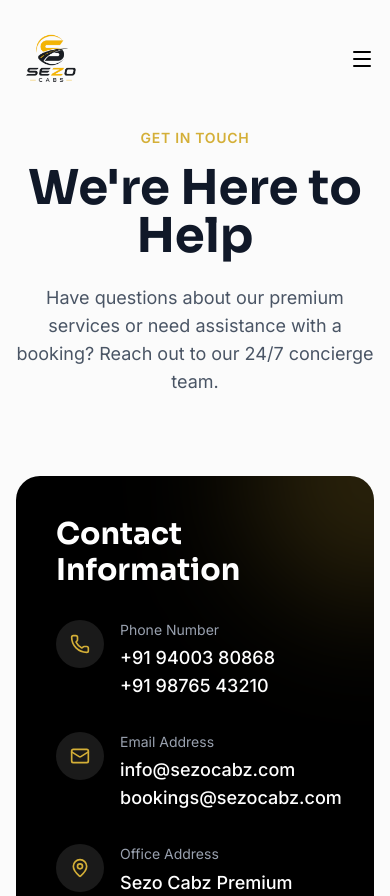
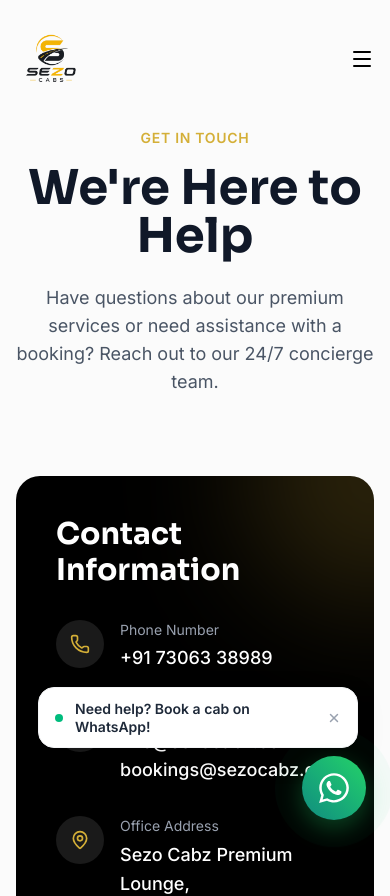
Before and after one commit to Abhinav-THAJ/sezo-cabs, a Next.js app: page /contact in a window 390 px wide. Shown: the top 896 px of the page. Built offline with nearby package versions, Linux system fonts and the light colour scheme.

Commit message:
feat: Add premium floating WhatsApp button and update phone number to 7306338989

```diff
--- a/src/app/book/BookingClient.tsx
+++ b/src/app/book/BookingClient.tsx
@@ -264,7 +264,7 @@
   const handleBook = (e: React.FormEvent) => {
     e.preventDefault();
     const msg = `*New Cab Booking — Sezo Cabz* 🚖\n──────────────────────────────\n*Name:* ${name}\n*Phone:* ${phone}\n*Ride Type:* ${rideType}\n*Pickup:* ${pickup || "—"}\n*Destination:* ${destination || "—"}\n*Vehicle:* ${vehicle}\n*Passengers:* ${passengers}\n*Date & Time:* ${date || "—"} at ${time || "—"}\n*Notes:* ${notes || "None"}`.trim();
-    window.open(`https://wa.me/919400380868?text=${encodeURIComponent(msg)}`, "_blank");
+    window.open(`https://wa.me/917306338989?text=${encodeURIComponent(msg)}`, "_blank");
   };
 
   return (
--- a/src/app/contact/page.tsx
+++ b/src/app/contact/page.tsx
@@ -23,7 +23,7 @@
     `.trim();
 
     const encodedMessage = encodeURIComponent(message);
-    window.open(`https://wa.me/919400380868?text=${encodedMessage}`, "_blank");
+    window.open(`https://wa.me/917306338989?text=${encodedMessage}`, "_blank");
   };
 
   const handleChange = (e: React.ChangeEvent<HTMLInputElement | HTMLTextAreaElement>) => {
@@ -58,8 +58,7 @@
                 </div>
                 <div>
                   <h4 className="text-sm text-gray-400 mb-1">Phone Number</h4>
-                  <p className="text-lg font-medium">+91 94003 80868</p>
-                  <p className="text-lg font-medium">+91 98765 43210</p>
+                  <p className="text-lg font-medium">+91 73063 38989</p>
                 </div>
               </div>
 
--- a/src/app/layout.tsx
+++ b/src/app/layout.tsx
@@ -5,6 +5,7 @@
 import SmoothScroll from "@/components/SmoothScroll";
 import Navbar from "@/components/Navbar";
 import Footer from "@/components/Footer";
+import WhatsAppButton from "@/components/WhatsAppButton";
 
 const inter = Inter({ variable: "--font-inter", subsets: ["latin"], display: "swap" });
 const sora = Sora({ variable: "--font-sora", subsets: ["latin"], display: "swap" });
@@ -61,7 +62,7 @@
   description:
     "Premium cab and tour package service in Kerala, India. Offering airport transfers, local rides, outstation travel, and curated Kerala tour packages.",
   url: SITE_URL,
-  telephone: "+919400380868",
+  telephone: "+917306338989",
   email: "info@sezocabz.com",
   address: {
     "@type": "PostalAddress",
@@ -77,6 +78,7 @@
     { "@type": "City", name: "Kochi" },
     { "@type": "City", name: "Munnar" },
     { "@type": "City", name: "Alappuzha" },
+    { "@type": "City", name: "Wayanad" },
     { "@type": "City", name: "Wayanad" },
   ],
   priceRange: "₹₹",
@@ -111,6 +113,7 @@
           <Navbar />
           <main className="flex-grow">{children}</main>
           <Footer />
+          <WhatsAppButton />
         </SmoothScroll>
       </body>
     </html>
--- a/src/components/DriverRegistrationForm.tsx
+++ b/src/components/DriverRegistrationForm.tsx
@@ -39,7 +39,7 @@
       `📎 License & RC Book photos will be sent separately in this chat.`,
     ].join("\n");
 
-    window.open(`https://wa.me/919400380868?text=${encodeURIComponent(msg)}`, "_blank");
+    window.open(`https://wa.me/917306338989?text=${encodeURIComponent(msg)}`, "_blank");
     setSubmitted(true);
   };
 
--- a/src/components/Footer.tsx
+++ b/src/components/Footer.tsx
@@ -61,7 +61,7 @@
               </li>
               <li className="flex items-center gap-3">
                 <Phone size={18} className="text-gold shrink-0" />
-                <span>+91 94003 80868</span>
+                <span>+91 73063 38989</span>
               </li>
               <li className="flex items-center gap-3">
                 <Mail size={18} className="text-gold shrink-0" />
--- /dev/null
+++ b/src/components/WhatsAppButton.tsx
@@ -0,0 +1,73 @@
+"use client";
+
+import { motion, AnimatePresence } from "framer-motion";
+import { useState, useEffect } from "react";
+import { FaWhatsapp } from "react-icons/fa";
+
+export default function WhatsAppButton() {
+  const [showTooltip, setShowTooltip] = useState(false);
+  const [isMounted, setIsMounted] = useState(false);
+
+  useEffect(() => {
+    setIsMounted(true);
+    // Show the tooltip after 3 seconds to attract attention
+    const timer = setTimeout(() => {
+      setShowTooltip(true);
+    }, 3000);
+    return () => clearTimeout(timer);
+  }, []);
+
+  if (!isMounted) return null;
+
+  return (
+    <div className="fixed bottom-6 right-6 z-50 flex flex-col items-end gap-2 pointer-events-none select-none">
+      <AnimatePresence>
+        {showTooltip && (
+          <motion.div
+            initial={{ opacity: 0, y: 15, scale: 0.9 }}
+            animate={{ opacity: 1, y: 0, scale: 1 }}
+            exit={{ opacity: 0, y: 15, scale: 0.9 }}
+            className="pointer-events-auto flex items-center gap-3 bg-white text-gray-800 px-4 py-3 rounded-2xl shadow-[0_10px_30px_rgba(0,0,0,0.1)] border border-gray-100 text-sm font-semibold mr-2 max-w-xs relative"
+          >
+            <span className="relative flex h-2 w-2 shrink-0">
+              <span className="animate-ping absolute inline-flex h-full w-full rounded-full bg-emerald-400 opacity-75"></span>
+              <span className="relative inline-flex rounded-full h-2 w-2 bg-emerald-500"></span>
+            </span>
+            <span className="leading-tight">Need help? Book a cab on WhatsApp!</span>
+            <button
+              onClick={() => setShowTooltip(false)}
+              className="text-gray-400 hover:text-gray-600 ml-1 transition-colors focus:outline-none cursor-pointer"
+              aria-label="Close tooltip"
+            >
+              <svg xmlns="http://www.w3.org/2000/svg" width="14" height="14" viewBox="0 0 24 24" fill="none" stroke="currentColor" strokeWidth="2.5" strokeLinecap="round" strokeLinejoin="round">
+                <line x1="18" y1="6" x2="6" y2="18"></line>
+                <line x1="6" y1="6" x2="18" y2="18"></line>
+              </svg>
+            </button>
+          </motion.div>
+        )}
+      </AnimatePresence>
+
+      <motion.a
+        href="https://wa.me/917306338989?text=Hello%20Sezo%20Cabs!%20I'm%20interested%20in%20booking%20a%20cab%20/%20tour%20package."
+        target="_blank"
+        rel="noopener noreferrer"
+        aria-label="Chat on WhatsApp"
+        className="pointer-events-auto relative flex items-center justify-center w-16 h-16 rounded-full bg-gradient-to-tr from-[#128C7E] to-[#25D366] text-white shadow-[0_8px_24px_rgba(37,211,102,0.3)] hover:shadow-[0_12px_32px_rgba(37,211,102,0.5)] transition-shadow duration-300 focus:outline-none focus:ring-4 focus:ring-emerald-300 cursor-pointer"
+        whileHover={{ scale: 1.1 }}
+        whileTap={{ scale: 0.9 }}
+        initial={{ opacity: 0, scale: 0.5 }}
+        animate={{ opacity: 1, scale: 1 }}
+        transition={{ type: "spring", stiffness: 260, damping: 20 }}
+      >
+        {/* Glow Ring Behind the Button */}
+        <span className="absolute inset-0 rounded-full bg-emerald-500/25 -z-10 animate-ping" style={{ animationDuration: '2.5s' }}></span>
+
+        {/* Outer subtle shadow pulse */}
+        <span className="absolute -inset-1.5 rounded-full bg-gradient-to-tr from-[#128C7E] to-[#25D366] opacity-0 hover:opacity-20 blur-md transition-opacity duration-300 -z-20"></span>
+
+        <FaWhatsapp className="w-8.5 h-8.5 text-white" />
+      </motion.a>
+    </div>
+  );
+}
--- a/src/components/home/CTAs.tsx
+++ b/src/components/home/CTAs.tsx
@@ -21,10 +21,10 @@
               <p className="text-gray-600 mb-8 max-w-md">Our concierge team is available round the clock to assist you with your travel needs.</p>
 
               <div className="flex flex-col sm:flex-row gap-4 w-full sm:w-auto justify-center">
-                <a href="https://wa.me/919400380868" target="_blank" rel="noopener noreferrer" className="inline-flex items-center justify-center gap-2 bg-black text-white px-6 py-3 rounded-full font-medium hover:bg-gray-900 transition-colors w-full sm:w-auto">
+                <a href="https://wa.me/917306338989" target="_blank" rel="noopener noreferrer" className="inline-flex items-center justify-center gap-2 bg-black text-white px-6 py-3 rounded-full font-medium hover:bg-gray-900 transition-colors w-full sm:w-auto">
                   WhatsApp Us
                 </a>
-                <a href="tel:+919400380868" className="inline-flex items-center justify-center gap-2 border border-black/20 text-black px-6 py-3 rounded-full font-medium hover:bg-black/5 transition-colors w-full sm:w-auto">
+                <a href="tel:+917306338989" className="inline-flex items-center justify-center gap-2 border border-black/20 text-black px-6 py-3 rounded-full font-medium hover:bg-black/5 transition-colors w-full sm:w-auto">
                   <Phone className="w-4 h-4" /> Call Now
                 </a>
               </div>
--- a/src/components/home/PackageDetailModal.tsx
+++ b/src/components/home/PackageDetailModal.tsx
@@ -21,7 +21,7 @@
   onClose: () => void;
 }
 
-const WHATSAPP_NUMBER = "919876543210";
+const WHATSAPP_NUMBER = "917306338989";
 
 export default function PackageDetailModal({ pkg, onClose }: PackageDetailModalProps) {
   const scrollRef = useRef<HTMLDivElement>(null);
```
